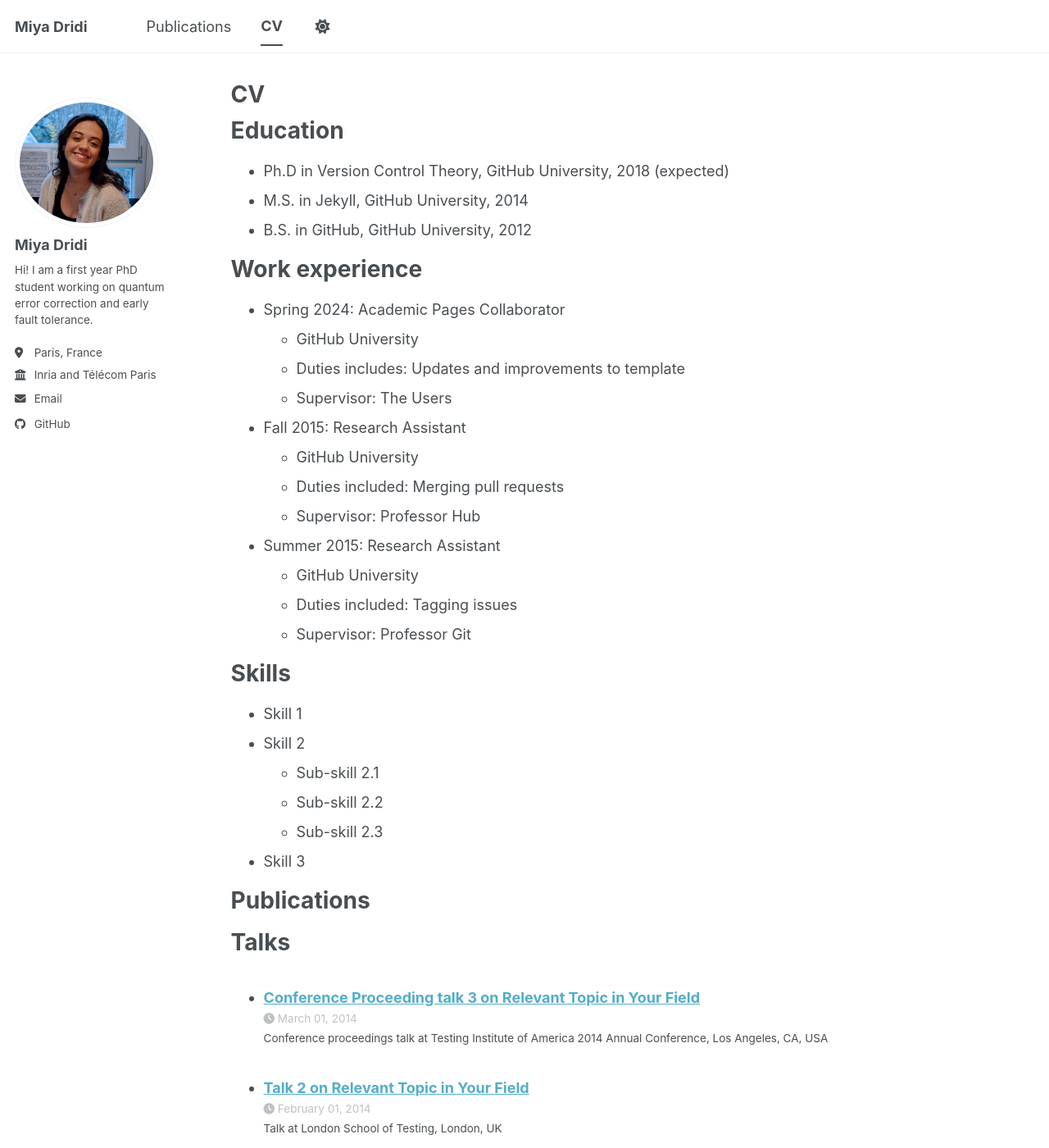
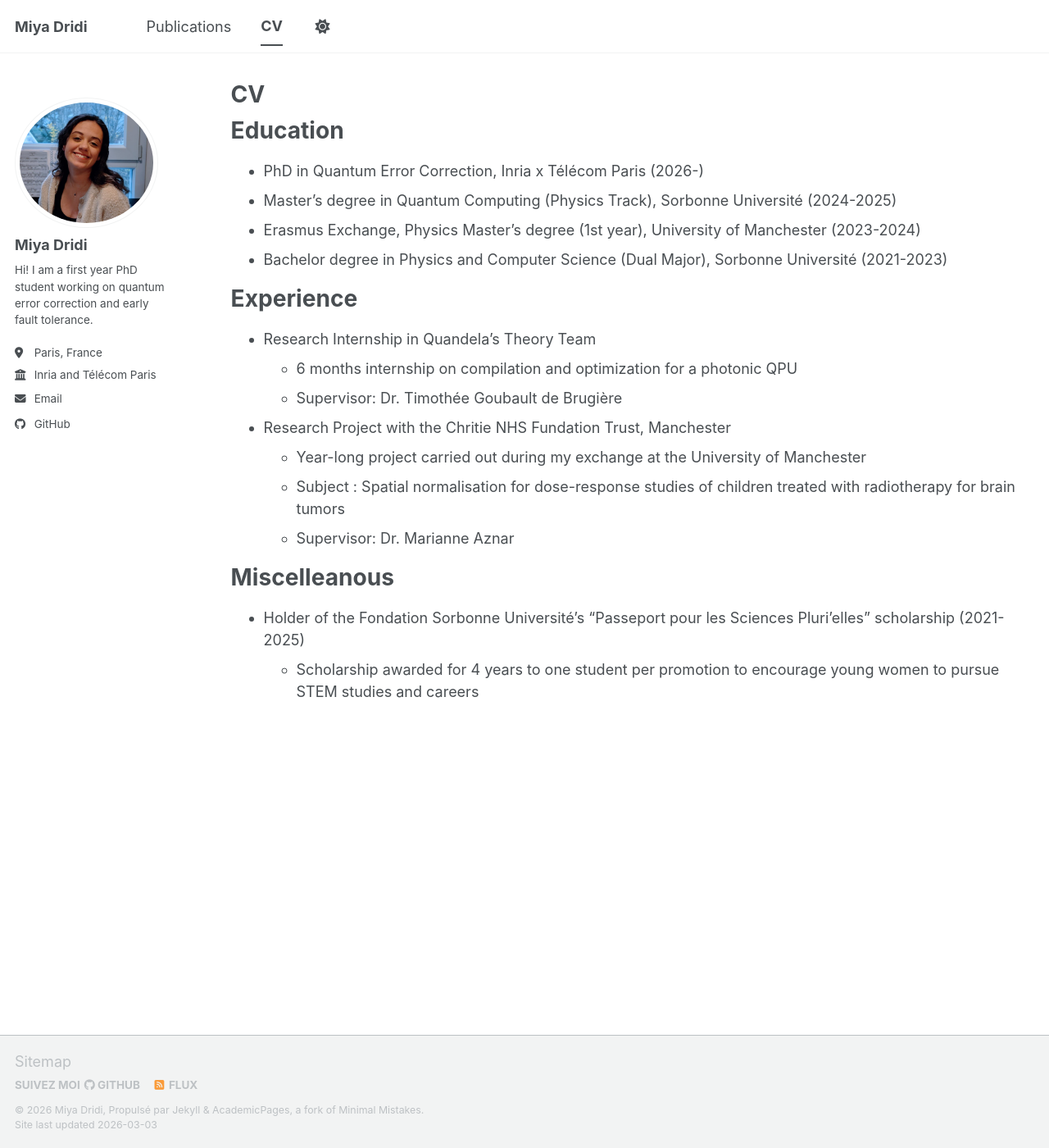
Before and after one commit to MiyaDridi/miyadridi.github.io, a Jekyll site: the page built from _pages/cv.md, in a window 1280 px wide and 1400 px high. Shown: the whole window at 82% size. Built offline with Jekyll 4.4.1, drawn with Linux system fonts in a browser that asks for light colours; a script bundle is joined from its source files by our own code; library files that are not in the unit come from our copies; some of the changed text lies outside the part shown.

Commit message:
Revise CV with updated education and experience

```diff
--- a/_pages/cv.md
+++ b/_pages/cv.md
@@ -11,54 +11,23 @@ redirect_from:
 
 Education
 ======
-* Ph.D in Version Control Theory, GitHub University, 2018 (expected)
-* M.S. in Jekyll, GitHub University, 2014
-* B.S. in GitHub, GitHub University, 2012
+* PhD in Quantum Error Correction, Inria x Télécom Paris (2026-)
+* Master's degree in Quantum Computing (Physics Track), Sorbonne Université (2024-2025)
+* Erasmus Exchange, Physics Master's degree (1st year), University of Manchester (2023-2024)
+* Bachelor degree in Physics and Computer Science (Dual Major), Sorbonne Université (2021-2023)
 
-Work experience
+Experience
 ======
-* Spring 2024: Academic Pages Collaborator
-  * GitHub University
-  * Duties includes: Updates and improvements to template
-  * Supervisor: The Users
+* Research Internship in Quandela's Theory Team
+  * 6 months internship on compilation and optimization for a photonic QPU
+  * Supervisor: Dr. Timothée Goubault de Brugière
 
-* Fall 2015: Research Assistant
-  * GitHub University
-  * Duties included: Merging pull requests
-  * Supervisor: Professor Hub
+* Research Project with the Chritie NHS Fundation Trust, Manchester
+  * Year-long project carried out during my exchange at the University of Manchester
+  * Subject : Spatial normalisation for dose-response studies of children treated with radiotherapy for brain tumors
+  * Supervisor: Dr. Marianne Aznar
 
-* Summer 2015: Research Assistant
-  * GitHub University
-  * Duties included: Tagging issues
-  * Supervisor: Professor Git
-
-Skills
+Miscelleanous
 ======
-* Skill 1
-* Skill 2
-  * Sub-skill 2.1
-  * Sub-skill 2.2
-  * Sub-skill 2.3
-* Skill 3
-
-Publications
-======
-  <ul>{% for post in site.publications reversed %}
-    {% include archive-single-cv.html %}
-  {% endfor %}</ul>
-
-Talks
-======
-  <ul>{% for post in site.talks reversed %}
-    {% include archive-single-talk-cv.html  %}
-  {% endfor %}</ul>
-
-Teaching
-======
-  <ul>{% for post in site.teaching reversed %}
-    {% include archive-single-cv.html %}
-  {% endfor %}</ul>
-
-Service and leadership
-======
-* Currently signed in to 43 different slack teams
+* Holder of the Fondation Sorbonne Université's "Passeport pour les Sciences Pluri'elles" scholarship (2021-2025)
+  * Scholarship awarded for 4 years to one student per promotion to encourage young women to pursue STEM studies and careers
```
